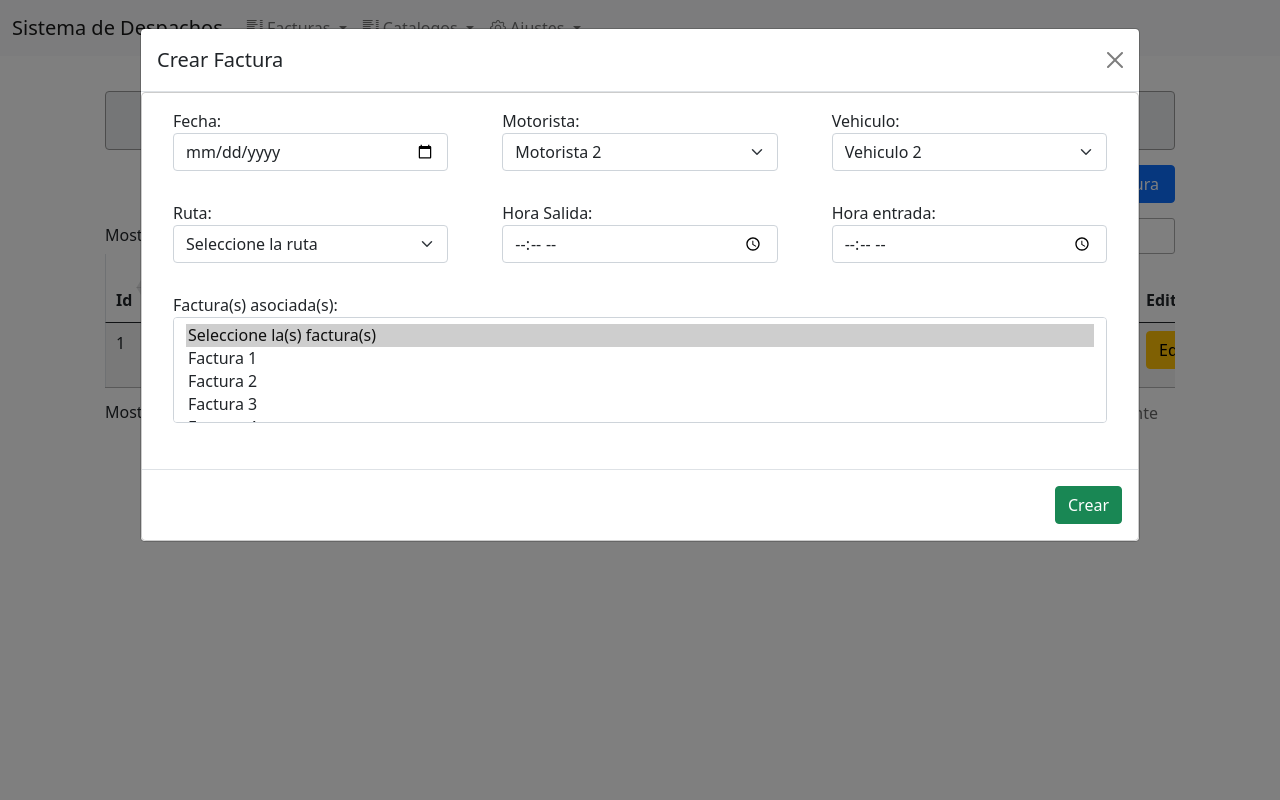
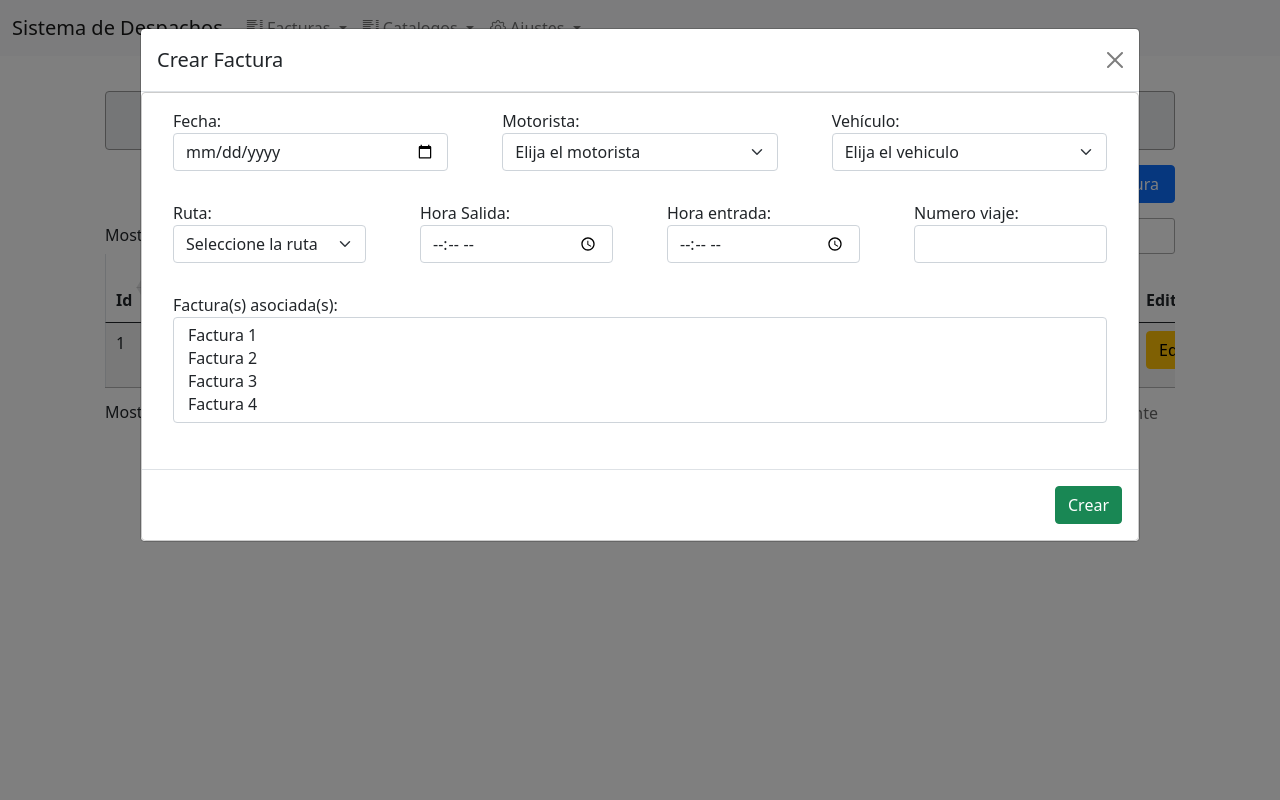
Before and after one commit to rcastro999/despachos, a PHP site: page /facturar_producto.php in a window 1280 px wide, after a click on "Crear Factura". Run offline with PHP 8.4, Linux system fonts and the light colour scheme; data comes from the database, SQL or seed files in the repository; some libraries are stand-ins or nearby versions.

Commit message:
se añadieron los demas campos a las consultas de las facturas

```diff
--- a/facturar_producto.php
+++ b/facturar_producto.php
@@ -9,8 +9,6 @@
                     <button type="buttom" class="btn btn-primary w-100" data-bs-toggle="modal" data-bs-target="#modalCrearFactura" id="botonCrearFacturaEncabezado"><i class="bi bi-plus-circle"></i> Crear Factura</button>
                 </article>
         </article>
-
-
 
 
         <article class="table-responsive">
@@ -57,15 +55,15 @@
                                         <article class="col">
                                             <label for="select_motorista">Motorista: </label>
                                             <select class="form-select" aria-label="Default select example" name="select_motorista" id="select_motorista">
-                                                <option value="0" selected>Elija el motorista 1</option>
-                                                <option value="1" selected>Motorista 2</option>
+                                                <option value="0" selected>Elija el motorista</option>
+                                                <option value="1">Motorista 2</option>
                                             </select>
                                         </article>
                                         <article class="col">
-                                            <label for="select_vehiculo">Vehiculo: </label>
+                                            <label for="select_vehiculo">Vehículo: </label>
                                             <select class="form-select" aria-label="Default select example" name="select_vehiculo" id="select_vehiculo">
                                                 <option value="0" selected>Elija el vehiculo</option>
-                                                <option value="1" selected>Vehiculo 2</option>
+                                                <option value="1">Vehículo 2</option>
                                             </select>
                                         </article>
                                     </article>
@@ -88,12 +86,15 @@
                                             <label for="hora_entrada">Hora entrada: </label>
                                             <input type="time" class="form-control" name="hora_entrada" id="hora_entrada">
                                         </article>
+                                        <article class="col">
+                                            <label for="numero_viaje">Numero viaje:</label>
+                                            <input type="text" name="numero_viaje" id="numero_viaje" class="form-control">
+                                        </article>
                                     </article>
                                     <article class="row">
                                         <article class="col">
                                             <label for="select_facturas">Factura(s) asociada(s): </label>
-                                            <select name="select_facturas" class="form-select" multiple aria-label="multiple select example" id="select_facturas">
-                                                <option value="0" selected>Seleccione la(s) factura(s)</option>
+                                            <select name="select_facturas[]" class="form-select" multiple aria-label="multiple select example" id="select_facturas">
                                                 <option value="fact 1">Factura 1</option>
                                                 <option value="fact 2">Factura 2</option>
                                                 <option value="fact 3">Factura 3</option>
@@ -172,8 +173,11 @@
                 var hora_entrada = $('#hora_entrada').val();
                 var id_motorista = $('#select_motorista').val();
                 var id_vehiculo = $('#select_vehiculo').val();
+                var numero_viaje = $('#numero_viaje').val();
+                var id_ruta = $('#select_ruta').val();
+                var numero_factura = $('#select_facturas').val();
 
-                if(fecha_salida != '' && hora_salida != '' && hora_entrada != '' && id_motorista != '' && id_vehiculo != ''){
+                if(fecha_salida != '' && hora_salida != '' && hora_entrada != '' && id_motorista != '' && id_vehiculo != '' && numero_viaje != '' && id_ruta != '' && numero_factura != ''){
                     $.ajax({
                         url:"./metodos/crear_encabezado_factura.php",
                         method:"POST",
@@ -211,6 +215,16 @@
                         $('#hora_entrada').val(data.hora_entrada);
                         $('#select_vehiculo').val(data.id_vehiculo);
                         $('#select_motorista').val(data.id_motorista);
+                        $('#select_ruta').val(data.id_ruta);
+                        $('#numero_viaje').val(data.numero_viaje);
+                        var facturas = data.numero_factura.split(";");
+
+                        $("#select_facturas option").each(function(){
+                            if($.inArray($(this).val(), facturas) !== -1){
+                                $(this).prop("selected", true);
+                            }
+                        });
+                        //$('#select_facturas').val(data.numero_factura);
                         $('.modal-title').text("Editar encabezado de factura");
                         $('#id_control').val(id_control);
                         $('#action').val("Editar");
--- a/metodos/obtener_encabezado_factura.php
+++ b/metodos/obtener_encabezado_factura.php
@@ -13,6 +13,9 @@
             $salida["hora_entrada"] = $fila["hora_entrada"];
             $salida["id_vehiculo"] = $fila["id_vehiculo"];
             $salida["id_motorista"] = $fila["id_motorista"];
+            $salida["id_ruta"] = $fila["id_ruta"];
+            $salida["numero_viaje"] = $fila["numero_viaje"];
+            $salida["numero_factura"] = $fila["numero_factura"];
         }
         echo json_encode($salida);
     }
```
Also changed, not shown: metodos/crear_encabezado_factura.php (+16 -4 lines).
